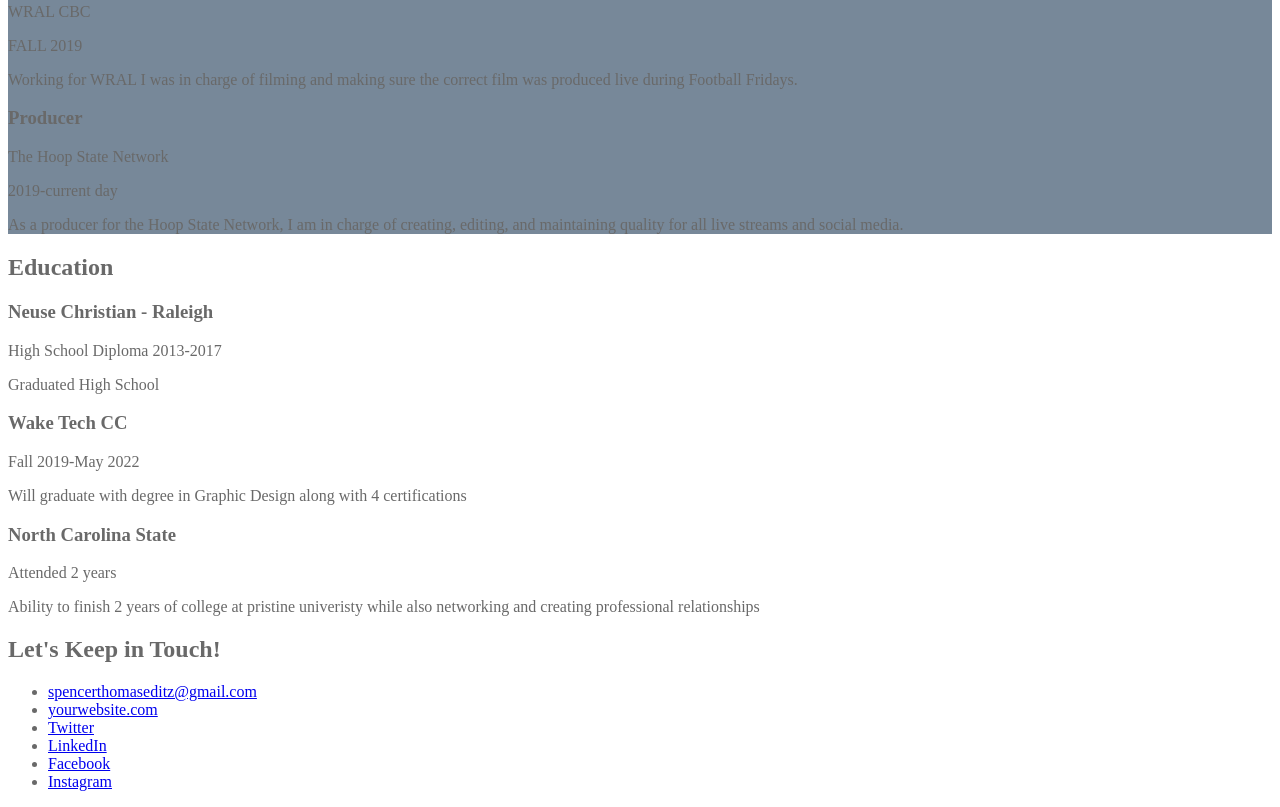
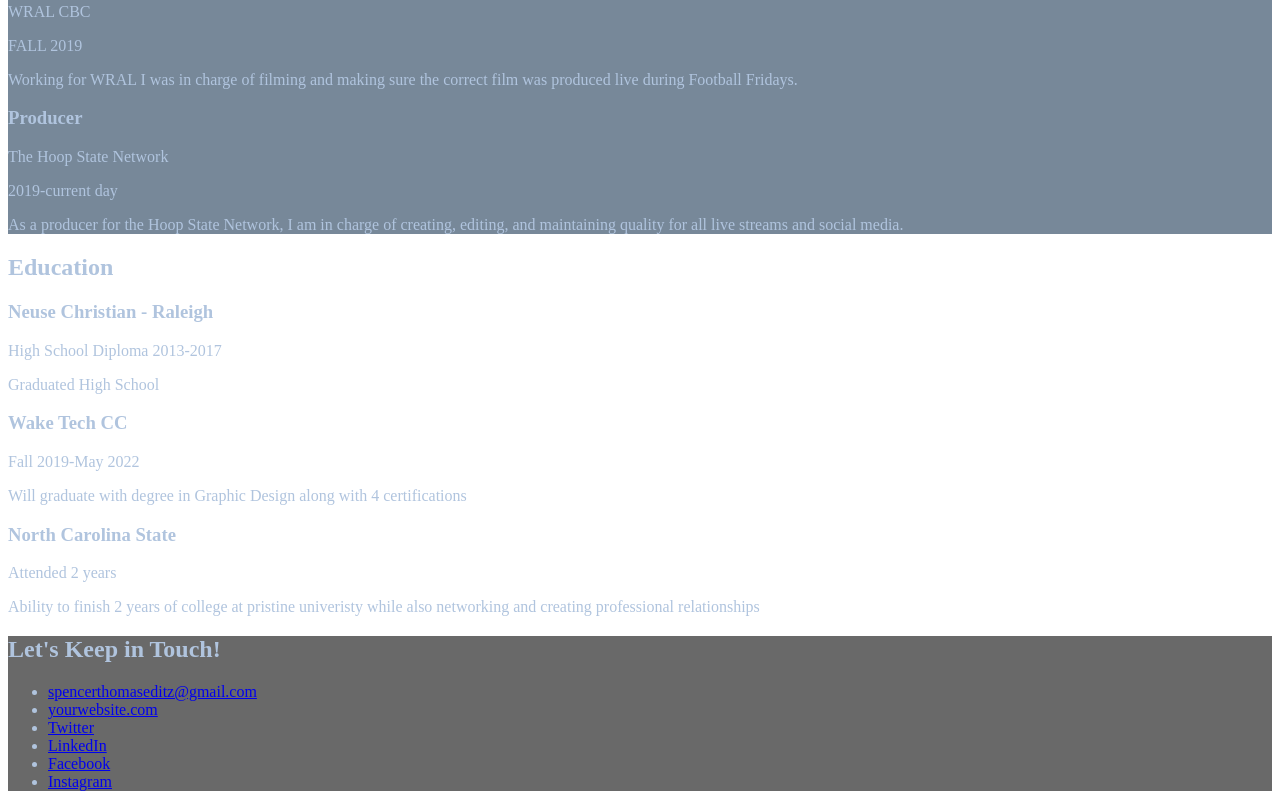
Before and after one commit to spencerthomas1/ResumeAssignment, a plain HTML site: page Assignment3Start/index.html in a window 1280 px wide. Shown: the part 766-1573 px from the top of the page. Drawn offline with Linux system fonts and the light colour scheme.

Commit message:
Update styles.css

```diff
--- a/Assignment3Start/styles.css
+++ b/Assignment3Start/styles.css
@@ -1,5 +1,5 @@
 body {
-    color: dimgray;
+    color: lightsteelblue;
 
 }
 img {
@@ -18,3 +18,8 @@ header {
 .Work {
     background: lightslategrey;
 }
+
+footer {
+    background: dimgray;
+
+}
```
